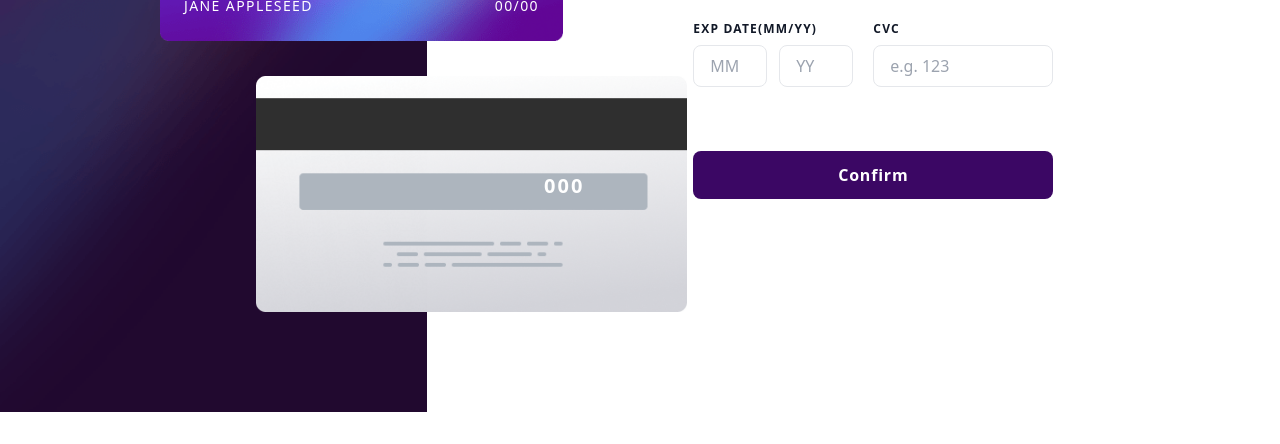
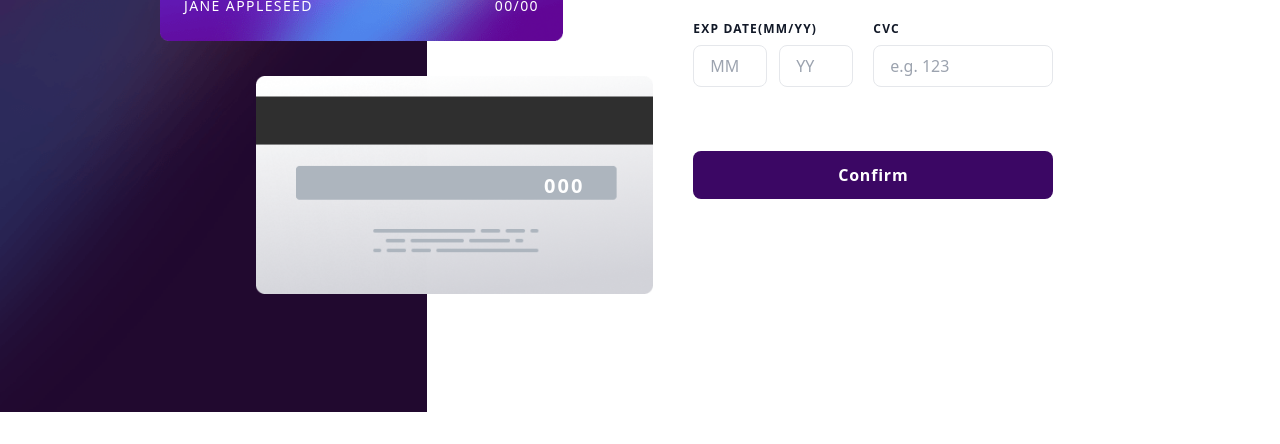
Before and after one commit to bhawnapandit26/interactive-card-details-form-frontendmentor, a plain HTML site: page index.html in a window 1280 px wide. Shown: the part 356-800 px from the top of the page. Drawn offline with Linux system fonts and the light colour scheme.

Commit message:
updating HTML and CSS file

```diff
--- a/index.html
+++ b/index.html
@@ -45,7 +45,7 @@
       </div>
 
       <!--card back-->
-      <div class="bg-card-back bg-contain bg-no-repeat p-10 absolute top-16 right-12 lg:top-36rem  lg:left-20 xl:left-64 2xl:left-96 min-h-292px min-w-498px w-fil">
+      <div class="bg-card-back bg-contain bg-no-repeat p-10 absolute top-16 right-12 lg:top-36rem  lg:left-20 xl:left-64 2xl:left-96 min-h-292px min-w-498px w-fit">
         <div id="cvv-number" class="absolute lg:right-16 left-72 lg:top-24 top-20 text-white font-semibold tracking-widest text-xl mt-4 lg:mt-0">
           000
         </div>
```
Also changed, not shown: output.css.
